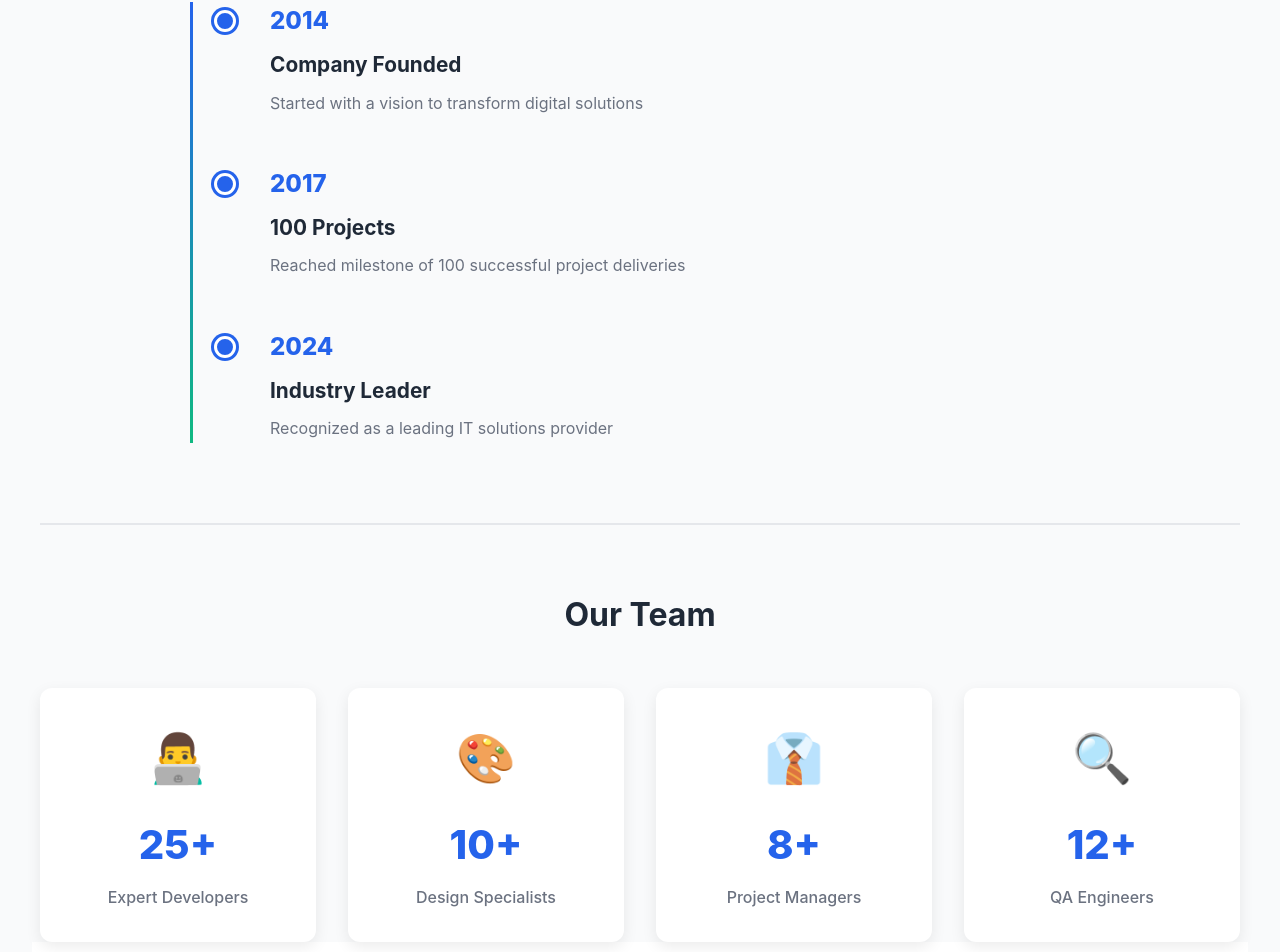
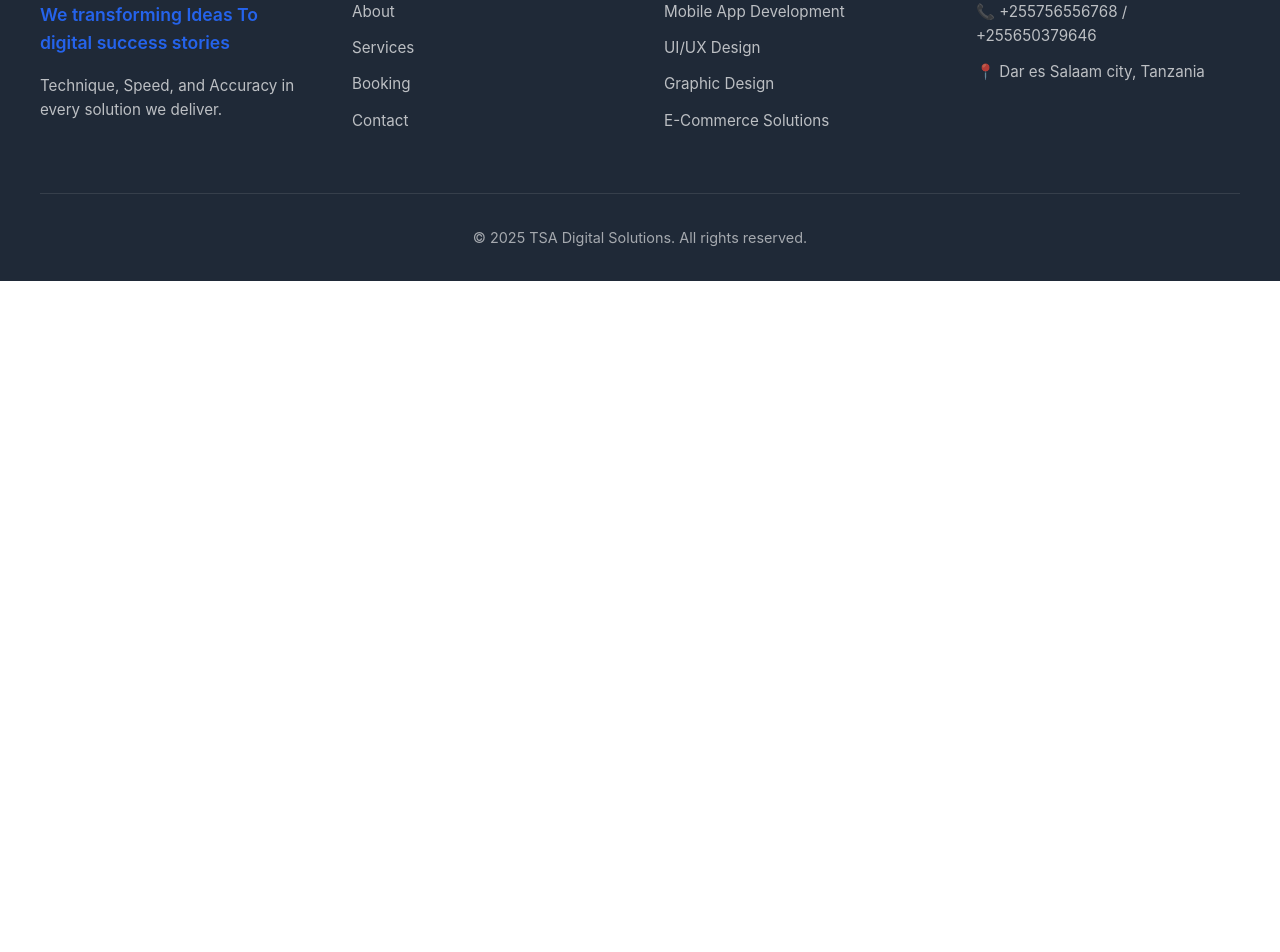
Before and after one commit to emmajulius/TSA-WEBSITE, a React (Vite) app in the folder Desktop/PROJECTSS/TSA_WEBSITE/: page /about in a window 1280 px wide. Shown: the part 2136-3088 px from the top of the page. After the commit the page ends 2417 px from the top, so only its background shows below. Built offline with nearby package versions, Linux system fonts and the light colour scheme.

Commit message:
Remove Our Journey, Our Team, and Certifications sections from About page

```diff
--- a/Desktop/PROJECTSS/TSA_WEBSITE/src/components/About.jsx
+++ b/Desktop/PROJECTSS/TSA_WEBSITE/src/components/About.jsx
@@ -1,5 +1,4 @@
 import { useState, useEffect } from 'react'
-import Certifications from './Certifications'
 import './About.css'
 
 const About = () => {
@@ -28,19 +27,6 @@ const About = () => {
       description: 'Precision in every detail, from code quality to project delivery, ensuring flawless execution.',
       details: 'We maintain rigorous quality standards and thorough testing to ensure error-free deliverables.'
     }
-  ]
-
-  const milestones = [
-    { year: '2014', title: 'Company Founded', description: 'Started with a vision to transform digital solutions' },
-    { year: '2017', title: '100 Projects', description: 'Reached milestone of 100 successful project deliveries' },
-    { year: '2024', title: 'Industry Leader', description: 'Recognized as a leading IT solutions provider' }
-  ]
-
-  const team = [
-    { name: 'Expert Developers', count: '25+', icon: '👨‍💻' },
-    { name: 'Design Specialists', count: '10+', icon: '🎨' },
-    { name: 'Project Managers', count: '8+', icon: '👔' },
-    { name: 'QA Engineers', count: '12+', icon: '🔍' }
   ]
 
   return (
@@ -123,36 +109,7 @@ const About = () => {
             </div>
           </div>
         </div>
-
-        <div className="timeline-section">
-          <h3 className="timeline-title">Our Journey</h3>
-          <div className="timeline">
-            {milestones.map((milestone, index) => (
-              <div key={index} className="timeline-item">
-                <div className="timeline-year">{milestone.year}</div>
-                <div className="timeline-content">
-                  <h4>{milestone.title}</h4>
-                  <p>{milestone.description}</p>
-                </div>
-              </div>
-            ))}
-          </div>
-        </div>
-
-        <div className="team-section">
-          <h3 className="team-title">Our Team</h3>
-          <div className="team-grid">
-            {team.map((member, index) => (
-              <div key={index} className="team-card">
-                <div className="team-icon">{member.icon}</div>
-                <div className="team-count">{member.count}</div>
-                <div className="team-name">{member.name}</div>
-              </div>
-            ))}
-          </div>
-        </div>
       </div>
-      <Certifications />
     </section>
   )
 }
```
